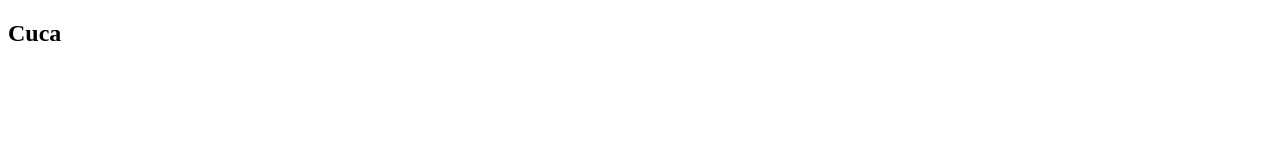
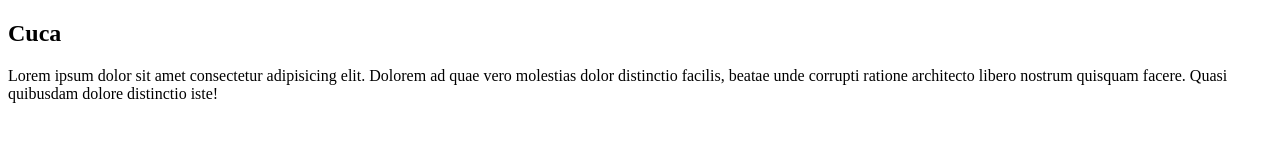
Before and after one commit to zcielrod/prueba, a plain HTML site: page index.html in a window 1280 px wide. Drawn offline with Linux system fonts and the light colour scheme.

Commit message:
hola jony

```diff
--- a/index.html
+++ b/index.html
@@ -9,5 +9,6 @@
 
 <body>
     <h2>Cuca</h2>
+    <p>Lorem ipsum dolor sit amet consectetur adipisicing elit. Dolorem ad quae vero molestias dolor distinctio facilis, beatae unde corrupti ratione architecto libero nostrum quisquam facere. Quasi quibusdam dolore distinctio iste!</p>
 </body>
 </html>
```
